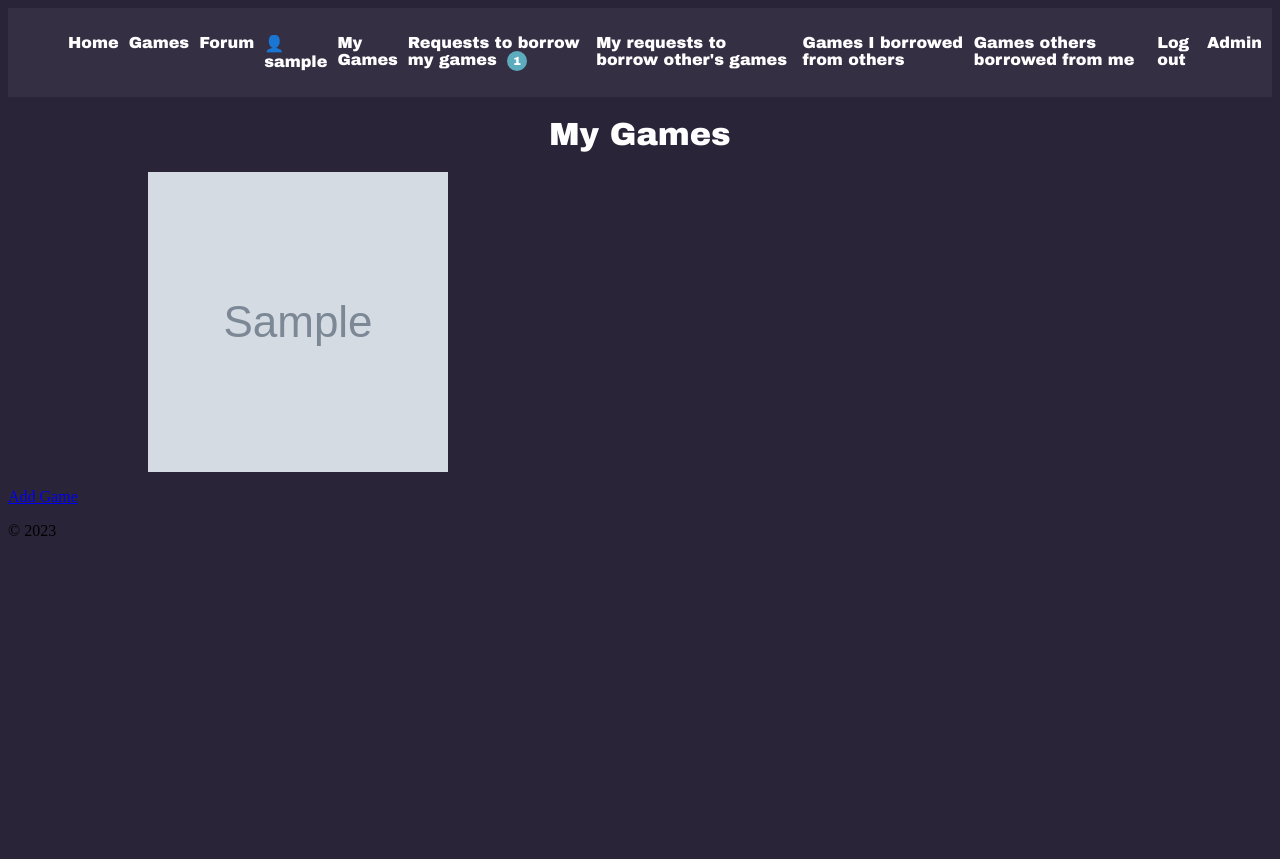
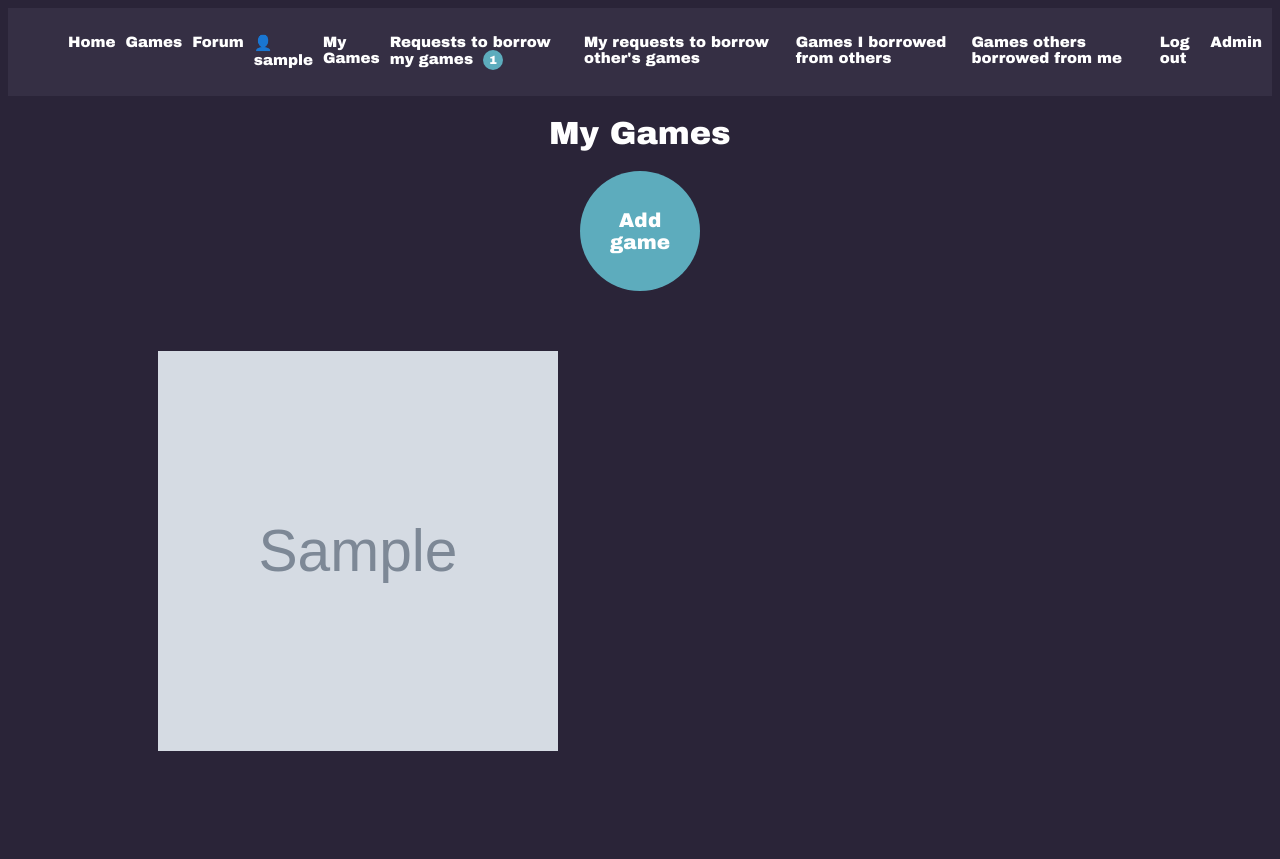
Before and after one commit to mildaug/board_game, a Django app: page /games/my/ in a window 1280 px wide. Before the commit the page ends 536 px from the top, so only its background shows below. Run offline with Django 4.2, Linux system fonts and the light colour scheme; a user stored in the database is signed in; tables that the repository leaves empty hold one stand-in row (values such as "Sample post"); grey boxes marked "Sample" are stand-in pictures.

Commit message:
user game list css completed

```diff
--- a/board_game_hub/board_game/static/css/style.css
+++ b/board_game_hub/board_game/static/css/style.css
@@ -18,6 +18,7 @@ body {
 .nav-button {
   margin-left: 10px;
   font-family: Arial Black, sans-serif;
+  font-size: 15px;
   color: white;
 }
 
@@ -152,14 +153,14 @@ h3 {
   font-family: Arial Black, sans-serif;
   color: white;
   text-decoration: none;
-  font-size: 20px;
+  font-size: 18px;
 }
 
 .game-title a {
   text-decoration: none;
   color: white;
   text-decoration: none;
-  font-size: 20px;
+  font-size: 18px;
 }
 
 .game-image {
@@ -357,8 +358,10 @@ textarea {
   width: 600px;
   height: 75px;
   background-color: #352f44;
-  color: #fff;
+  color: white;
   margin: 0 auto;
+  font-size: 15px;
+  font-family: Arial Black, sans-serif;
 }
 
 .send-button {
@@ -399,7 +402,7 @@ textarea {
 .section-title {
   text-align: center;
   font-family: Arial Black, sans-serif;
-  font-size: 35px;
+  font-size: 25px;
   color: white;
   margin-top: 50px;
   margin-bottom: 20px;
@@ -417,8 +420,8 @@ textarea {
 }
 
 .game-photo-index {
-  width: 500px;
-  height: 500px;
+  width: 400px;
+  height: 400px;
 }
 
 .game-info-container {
@@ -446,13 +449,13 @@ textarea {
   display: flex;
   align-items: center;
   justify-content: center;
-  padding: 30px;
+  padding: 20px;
   background-color: #5dacbd;
   color: #fff;
   font-family: Arial Black, sans-serif;
   text-decoration: none;
   border-radius: 50%;
-  font-size: 20px;
+  font-size: 15px;
   width: 60px;
   height: 60px;
   margin-bottom: 50px;
@@ -499,5 +502,61 @@ textarea {
 }
 
 .user-info-box p a:hover {
-  text-decoration: underline;
+  text-decoration: none;
 }
+
+.add-game-link {
+  display: flex;
+  flex-direction: column;
+  align-items: center;
+  justify-content: center;
+  padding: 30px;
+  background-color: #5dacbd;
+  color: #fff;
+  font-family: Arial Black, sans-serif;
+  text-decoration: none;
+  border-radius: 50%;
+  font-size: 20px;
+  width: 60px;
+  height: 60px;
+  margin: 0 auto;
+  margin-bottom: 60px;
+  text-align: center;
+}
+
+.game-list {
+  display: flex;
+  flex-wrap: wrap;
+  justify-content: space-between;
+  margin-left: 100px;
+}
+
+.game-item {
+  flex: 0 0 calc(33.33% - 20px);
+  margin-bottom: 150px;
+}
+
+.game-picture {
+  position: relative;
+  display: flex;
+  align-items: center;
+  justify-content: center;
+  margin-left: 100px;
+  margin-top: 50px;
+}
+
+.game-picture img {
+  width: 400px;
+  height: 400px;
+}
+
+.options {
+  justify-content: center;
+}
+
+.options a {
+  color: white;
+  text-decoration: none;
+  font-size: 70px;
+  font-family: Arial Black, sans-serif;
+}
--- a/board_game_hub/board_game/templates/base.html
+++ b/board_game_hub/board_game/templates/base.html
@@ -44,6 +44,5 @@
 </header>
 <main>{%block content%}
 {%endblock content %}</main>
-<footer><p>&copy; 2023 </a></p></footer>
 </body>
 </html>
--- a/board_game_hub/board_game/templates/board_game/user_game_list.html
+++ b/board_game_hub/board_game/templates/board_game/user_game_list.html
@@ -5,25 +5,27 @@
 
 {% block content %}
     <h1>My Games</h1>
+
+    <a href="{% url 'create_game' %}" class="add-game-link">Add game</a>
+
     {% if game_list %}
-    <ul class="game-list">
+        <div class="game-list">
         {% for game in game_list %}
-        <class="game-item">
+            <div class="game-item">
             <div class="game-picture">
                 <img src="{{ game.image.url }}" alt="{{ game.name }}">
                 {% if game.owner == request.user %}
                 <div class="options">
                     <a href="{% url 'game_detail' game.pk %}">View</a>
-                <a href="{% url 'update_game' game.pk %}">Update</a>
+                    <a href="{% url 'update_game' game.pk %}">Edit</a>
                     <a href="{% url 'delete_game' game.pk %}">Delete</a>
                 </div>
                 {% endif %}
             </div>
+            </div>
         {% endfor %}
-    </ul>
+        </div>
     {% else %}
         <p class="box box-warning">No games found.</p>
     {% endif %}
-
-  <a href="{% url 'create_game' %}">Add Game</a>
 {% endblock %}
```
Lines whose indentation alone changed are shown as unchanged.
